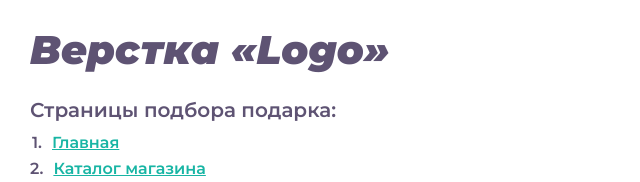
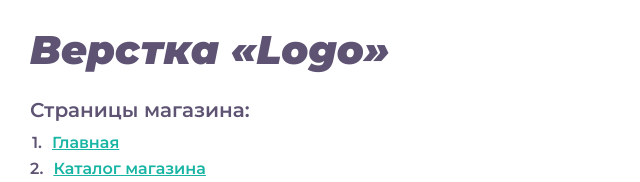
Before and after one commit to oneshick/Logo, a plain HTML site: page index.html in a window 1280 px wide. Shown: the top 182 px of the page, without its empty margins (0-640 px from the left). Drawn offline with Linux system fonts and the light colour scheme.

Commit message:
Update index.html

```diff
--- a/index.html
+++ b/index.html
@@ -14,7 +14,7 @@
 			<div class="rootpage-content">
 				<div class="rootpage-body">
 					<h1> <i> Верстка «Logo»</i></h1>
-					<h2>Страницы подбора подарка:</h2>
+					<h2>Страницы магазина:</h2>
 					<ol class="rootpage-pages">
 						<li style="margin-left:2px"><a target="_blank" href="main.html">Главная</a></li>
 						<li><a target="_blank" href="catalog.html">Каталог магазина</a></li>
```
